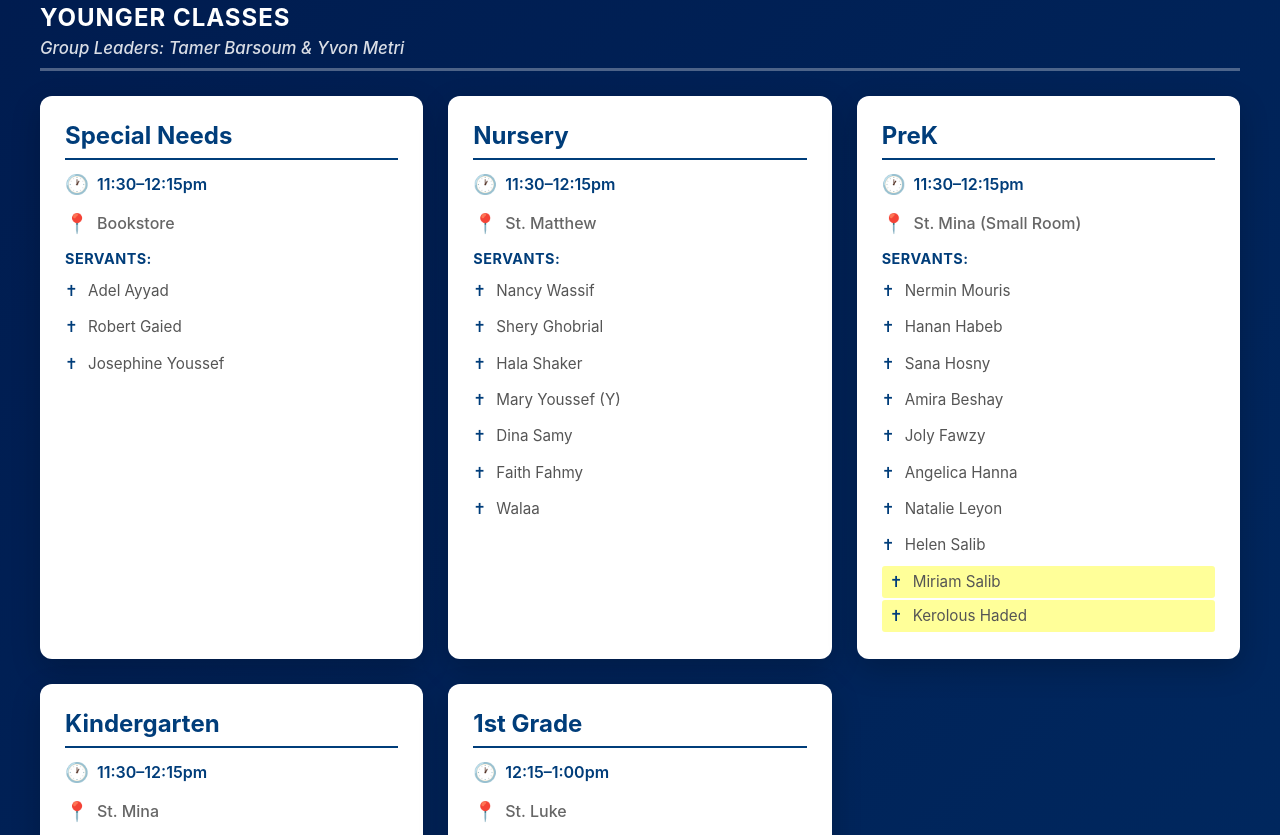
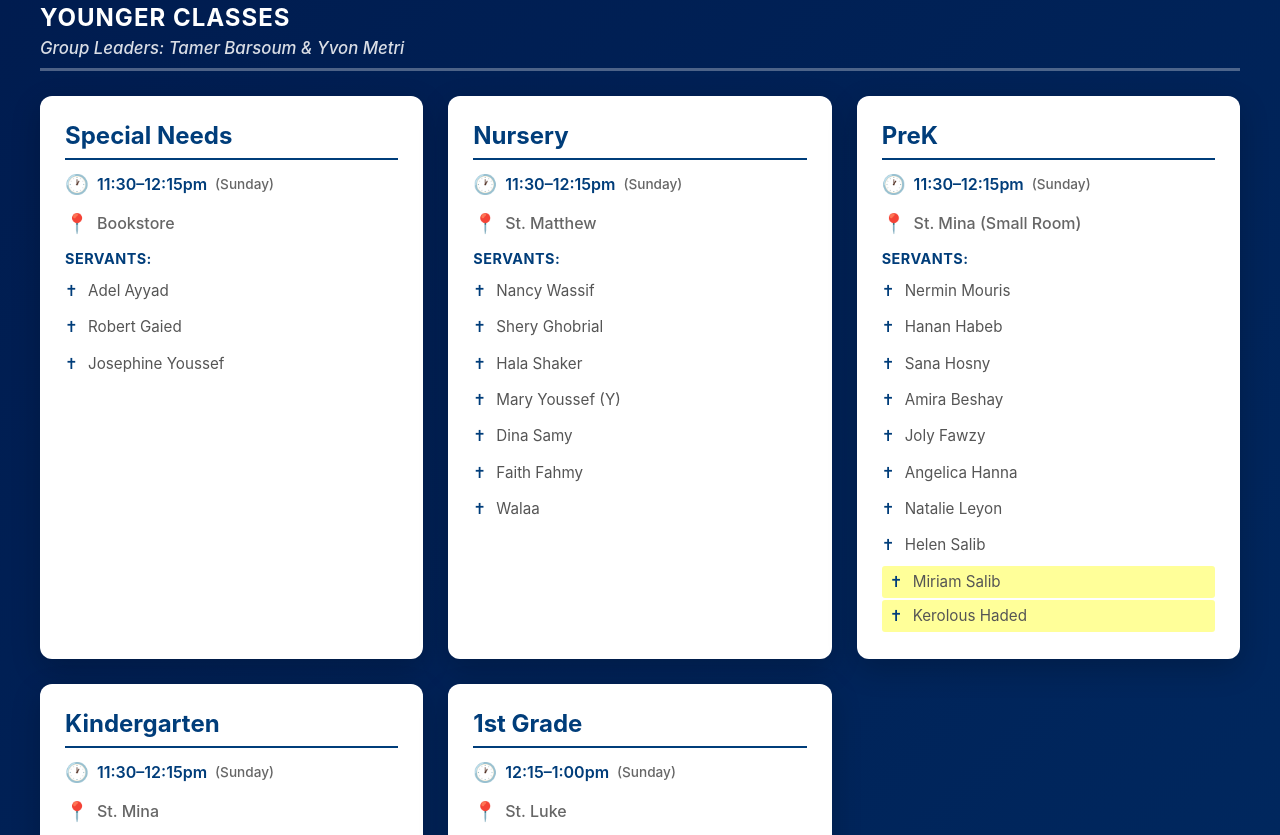
Before and after one commit to christophermetri/sunday-school-assignments, a plain HTML site: page index.html in a window 1280 px wide. Shown: the part 385-1220 px from the top of the page. Drawn offline with Linux system fonts and the light colour scheme.

Commit message:
Add files via upload

```diff
--- a/index.html
+++ b/index.html
@@ -49,6 +49,12 @@
             max-width: 120px;
             height: auto;
             filter: drop-shadow(0 4px 6px rgba(0, 0, 0, 0.3));
+        }
+
+        .card-time-day {
+            font-size: 0.85em;
+            font-weight: 500;
+            color: #666;
         }
 
         .section {
@@ -209,7 +215,7 @@
             <div class="cards-grid">
                 <div class="card">
                     <h3>Special Needs</h3>
-                    <div class="card-time">11:30–12:15pm</div>
+                    <div class="card-time">11:30–12:15pm <span class="card-time-day">(Sunday)</span></div>
                     <div class="card-location">Bookstore</div>
                     <div class="servants-list">
                         <strong>Servants:</strong>
@@ -221,7 +227,7 @@
 
                 <div class="card">
                     <h3>Nursery</h3>
-                    <div class="card-time">11:30–12:15pm</div>
+                    <div class="card-time">11:30–12:15pm <span class="card-time-day">(Sunday)</span></div>
                     <div class="card-location">St. Matthew</div>
                     <div class="servants-list">
                         <strong>Servants:</strong>
@@ -237,7 +243,7 @@
 
                 <div class="card">
                     <h3>PreK</h3>
-                    <div class="card-time">11:30–12:15pm</div>
+                    <div class="card-time">11:30–12:15pm <span class="card-time-day">(Sunday)</span></div>
                     <div class="card-location">St. Mina (Small Room)</div>
                     <div class="servants-list">
                         <strong>Servants:</strong>
@@ -256,7 +262,7 @@
 
                 <div class="card">
                     <h3>Kindergarten</h3>
-                    <div class="card-time">11:30–12:15pm</div>
+                    <div class="card-time">11:30–12:15pm <span class="card-time-day">(Sunday)</span></div>
                     <div class="card-location">St. Mina</div>
                     <div class="servants-list">
                         <strong>Servants:</strong>
@@ -276,7 +282,7 @@
 
                 <div class="card">
                     <h3>1st Grade</h3>
-                    <div class="card-time">12:15–1:00pm</div>
+                    <div class="card-time">12:15–1:00pm <span class="card-time-day">(Sunday)</span></div>
                     <div class="card-location">St. Luke</div>
                     <div class="servants-list">
                         <strong>Servants:</strong>
@@ -301,7 +307,7 @@
             <div class="cards-grid">
                 <div class="card">
                     <h3>2nd/3rd Grade</h3>
-                    <div class="card-time">12:15–1:00pm</div>
+                    <div class="card-time">12:15–1:00pm <span class="card-time-day">(Sunday)</span></div>
                     <div class="card-location">St. Mark</div>
                     <div class="servants-list">
                         <strong>Servants:</strong>
@@ -317,7 +323,7 @@
 
                 <div class="card">
                     <h3>4th Grade</h3>
-                    <div class="card-time">12:15–1:00pm</div>
+                    <div class="card-time">12:15–1:00pm <span class="card-time-day">(Sunday)</span></div>
                     <div class="card-location">St. John</div>
                     <div class="servants-list">
                         <strong>Servants:</strong>
@@ -335,7 +341,7 @@
 
                 <div class="card">
                     <h3>5th Grade</h3>
-                    <div class="card-time">11:30–12:15pm</div>
+                    <div class="card-time">11:30–12:15pm <span class="card-time-day">(Sunday)</span></div>
                     <div class="card-location">St. Mark</div>
                     <div class="servants-list">
                         <strong>Servants:</strong>
@@ -357,7 +363,7 @@
             <div class="cards-grid">
                 <div class="card">
                     <h3>6th Grade</h3>
-                    <div class="card-time">11:30–12:15pm</div>
+                    <div class="card-time">11:30–12:15pm <span class="card-time-day">(Sunday)</span></div>
                     <div class="card-location">Basement</div>
                     <div class="servants-list">
                         <strong>Servants:</strong>
@@ -374,7 +380,7 @@
 
                 <div class="card">
                     <h3>7th Grade</h3>
-                    <div class="card-time">11:30–12:15pm</div>
+                    <div class="card-time">11:30–12:15pm <span class="card-time-day">(Sunday)</span></div>
                     <div class="card-location">St. Luke</div>
                     <div class="servants-list">
                         <strong>Servants:</strong>
@@ -391,7 +397,7 @@
 
                 <div class="card">
                     <h3>8th Grade</h3>
-                    <div class="card-time">11:30–12:15pm</div>
+                    <div class="card-time">11:30–12:15pm <span class="card-time-day">(Sunday)</span></div>
                     <div class="card-location">St. John</div>
                     <div class="servants-list">
                         <strong>Servants:</strong>
@@ -413,7 +419,7 @@
             <div class="cards-grid">
                 <div class="card">
                     <h3>High School</h3>
-                    <div class="card-time">8:30–9:30pm</div>
+                    <div class="card-time">8:30–9:30pm <span class="card-time-day">(Friday)</span></div>
                     <div class="card-location">Pope Shenouda Hall</div>
                     <div class="servants-list">
                         <strong>Servants:</strong>
@@ -438,7 +444,7 @@
 
                 <div class="card">
                     <h3>College</h3>
-                    <div class="card-time">8:30–9:30pm</div>
+                    <div class="card-time">8:30–9:30pm <span class="card-time-day">(Friday)</span></div>
                     <div class="card-location">St. Mina</div>
                     <div class="servants-list">
                         <strong>Servants:</strong>
@@ -461,7 +467,7 @@
 
                 <div class="card">
                     <h3>Preservants</h3>
-                    <div class="card-time">11:30am–1:15pm</div>
+                    <div class="card-time">11:30am–1:15pm <span class="card-time-day">(Sunday)</span></div>
                     <div class="card-location">House</div>
                     <div class="servants-list">
                         <strong>Servants:</strong>
@@ -485,7 +491,7 @@
 
                 <div class="card">
                     <h3>TAS</h3>
-                    <div class="card-time">11:40–12:10pm</div>
+                    <div class="card-time">11:40–12:10pm <span class="card-time-day">(Sunday)</span></div>
                     <div class="card-location">Gym</div>
                     <div class="servants-list">
                         <strong>Servants:</strong>
@@ -501,7 +507,7 @@
             <div class="cards-grid">
                 <div class="card">
                     <h3>PreK & Kindergarten</h3>
-                    <div class="card-time">12:15–1:00pm</div>
+                    <div class="card-time">12:15–1:00pm <span class="card-time-day">(Sunday)</span></div>
                     <div class="card-location">St. Peter</div>
                     <div class="servants-list">
                         <strong>Servants:</strong>
@@ -515,7 +521,7 @@
 
                 <div class="card">
                     <h3>1st–4th Grade</h3>
-                    <div class="card-time">1:00–1:30pm</div>
+                    <div class="card-time">1:00–1:30pm <span class="card-time-day">(Sunday)</span></div>
                     <div class="card-location">St. Mina Hall</div>
                     <div class="servants-list">
                         <strong>Servants:</strong>
@@ -529,7 +535,7 @@
 
                 <div class="card">
                     <h3>5th–8th Grade</h3>
-                    <div class="card-time">12:15–1:00pm</div>
+                    <div class="card-time">12:15–1:00pm <span class="card-time-day">(Sunday)</span></div>
                     <div class="card-location">St. Mina Hall</div>
                     <div class="servants-list">
                         <strong>Servants:</strong>
```
